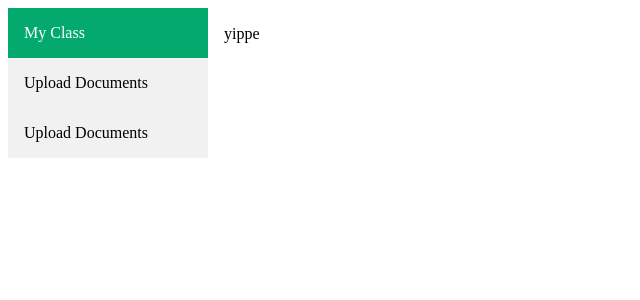
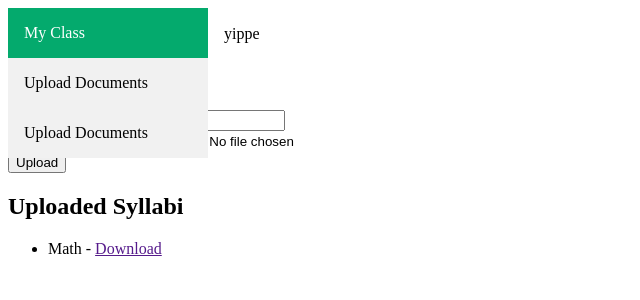
Before and after one commit to AbaDragon47/TAMUHack, a Django app: page / in a window 1280 px wide. Shown: the top 300 px of the page, without its empty margins (0-640 px from the left). Run offline with Django 5.2, Linux system fonts and the light colour scheme; data comes from the database, SQL or seed files in the repository; both versions use the stored data as it was after the commit.

Commit message:
IT WORKSSS
Honestly Abas a genius and classes now populate server and DB

```diff
--- a/educational/settings.py
+++ b/educational/settings.py
@@ -125,6 +125,7 @@ STATIC_URL = 'static/'
 # https://docs.djangoproject.com/en/5.1/ref/settings/#default-auto-field
 
 DEFAULT_AUTO_FIELD = 'django.db.models.BigAutoField'
+
 STATICFILES_DIR = [
     BASE_DIR / "static"
 ]
--- a/myclasses/templates/myclasses/index.html
+++ b/myclasses/templates/myclasses/index.html
@@ -1,3 +1,4 @@
+{%load static%}
 <DOCTYPE! html>
 <html lang="en">
 
@@ -9,19 +10,42 @@
 </head>
 
 <body>
-    <div class = "sidebar">
-       <a class = "active" href="{% url 'myClasses' %}">My Class </a>
-       <a href="{% url 'upload' %}">Upload Documents </a>
-       <a href="{% url 'upload' %}">Upload Documents </a>
-       <!-- COPY, REPEAT-->
+    <div class="sidebar">
+        <a class="active" href="{% url 'myClasses' %}">My Class </a>
+        <a href="{% url 'upload' %}">Upload Documents </a>
+        <a href="{% url 'upload' %}">Upload Documents </a>
+        <!-- COPY, REPEAT-->
     </div>
 
     <!-- Page content -->
-    <div class = "content">
+    <div class="content">
         <p>yippe</p>
     </div>
+
+    <div>
+        <form action="{% url 'site-home' %}" method="POST" enctype="multipart/form-data">
+            {% csrf_token %}
+            <div class="form-group">
+                <label for="title">Syllabus Title</label>
+                <input type="text" name="title" id="title" class="form-control" required>
+            </div>
+            <div class="form-group">
+                <label for="syllabus">Upload Syllabus</label>
+                <input type="file" name="syllabus" id="syllabus" class="form-control" required>
+            </div>
+            <button type="submit" class="btn btn-primary">Upload</button>
+        </form>
+    </div>
+    <h2>Uploaded Syllabi</h2>
+    <ul>
+        {% for syllabus in classes %}
+        <li>{{ syllabus.title }} - <a href="{{ syllabus.syllabus_file.url }}" target="_blank">Download</a></li>
+        {% empty %}
+        <p>No syllabi uploaded yet.</p>
+        {% endfor %}
+    </ul>
 </body>
 
 </html>
 
-</DOCTYPE>
+</DOCTYPE!>
--- a/myclasses/views.py
+++ b/myclasses/views.py
@@ -1,9 +1,26 @@
-from django.shortcuts import render
+from django.shortcuts import render,redirect
+from django.http import HttpResponse
+from users.models import Syllabus
+from .forms import UploadSyllabusForm
 
 # Create your views here.
 def home(request):
-    #return HttpResponse('<h1>Blog About</h1>')
-    return render(request,'myclasses/index.html', {'title':'Home'})
+    classes = Syllabus.objects.all()
+    if request.method == 'POST' and request.FILES.getlist('syllabus') and request.POST.get('title'):
+        # Iterate through the list of uploaded files
+        for syllabus_file in request.FILES.getlist('syllabus'):
+            syllabus = Syllabus.objects.create(
+                user=request.user,  # Link syllabus to logged-in user
+                title=request.POST['title'],  # Use file name for the class name or generate dynamically
+                syllabus=syllabus_file
+            )
+            syllabus.save()  # Save each uploaded syllabus
+
+        # After upload, re-render the homepage with the updated syllabi
+        return render(request, 'myclasses/index.html', {'classes': classes})
+
+    classes = Syllabus.objects.all()
+    return render(request,'myclasses/index.html', {'title':'Home','classes': classes})
 
 def myClasses(request):
     return render(request,'study/class.html',{'title':'Classes'})
--- a/users/models.py
+++ b/users/models.py
@@ -28,6 +28,7 @@ class Note(models.Model):
 class Syllabus(models.Model):
     user = models.ForeignKey(User, on_delete=models.CASCADE)
     title = models.CharField(max_length=255)
+    syllabus = models.FileField(upload_to='syllabuses/')
     content = models.TextField()
     upload_date = models.DateTimeField(auto_now_add=True)
 
```
Also changed, not shown: myclasses/forms.py (added, +7 -0 lines), db.sqlite3, users/migrations/0001_initial.py.
